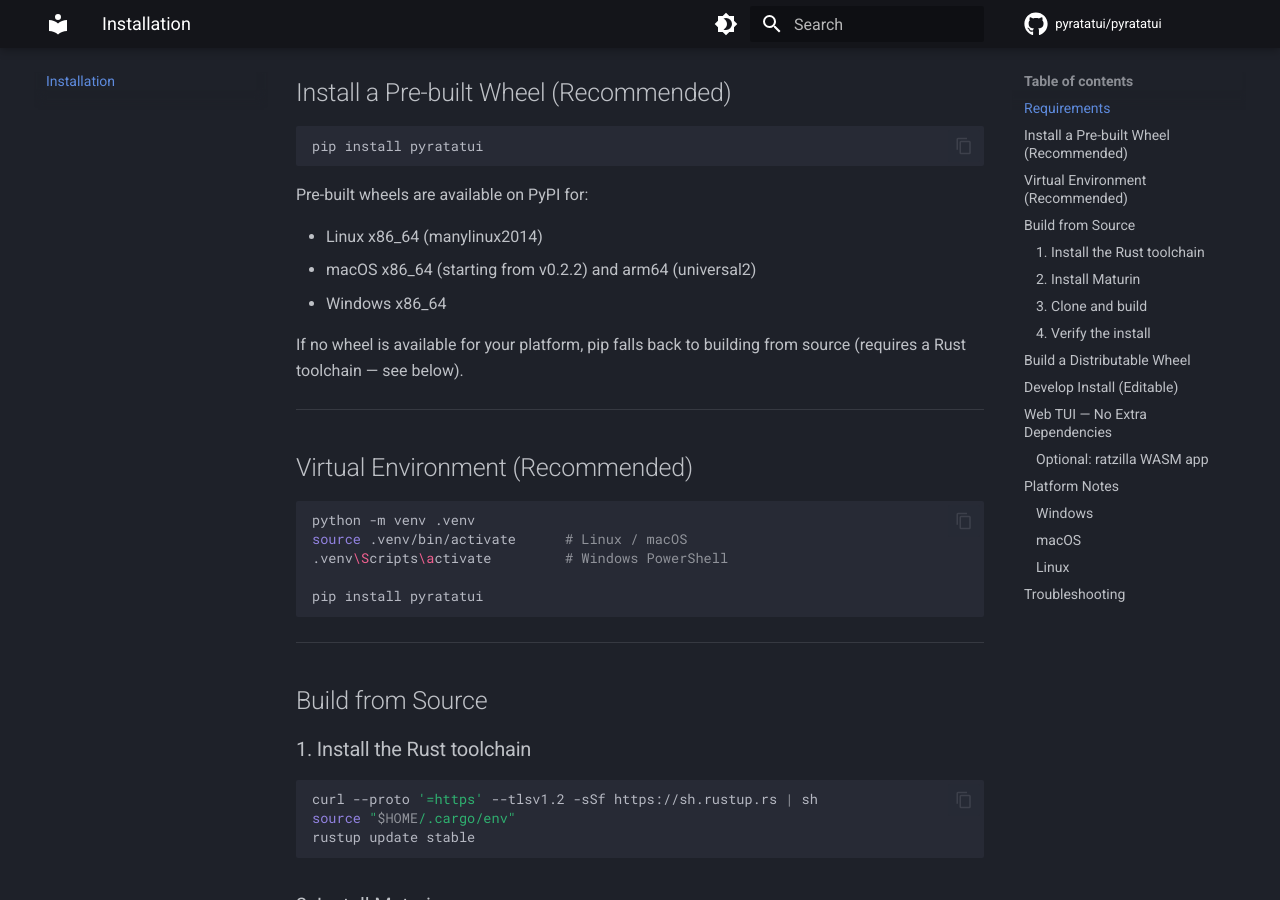
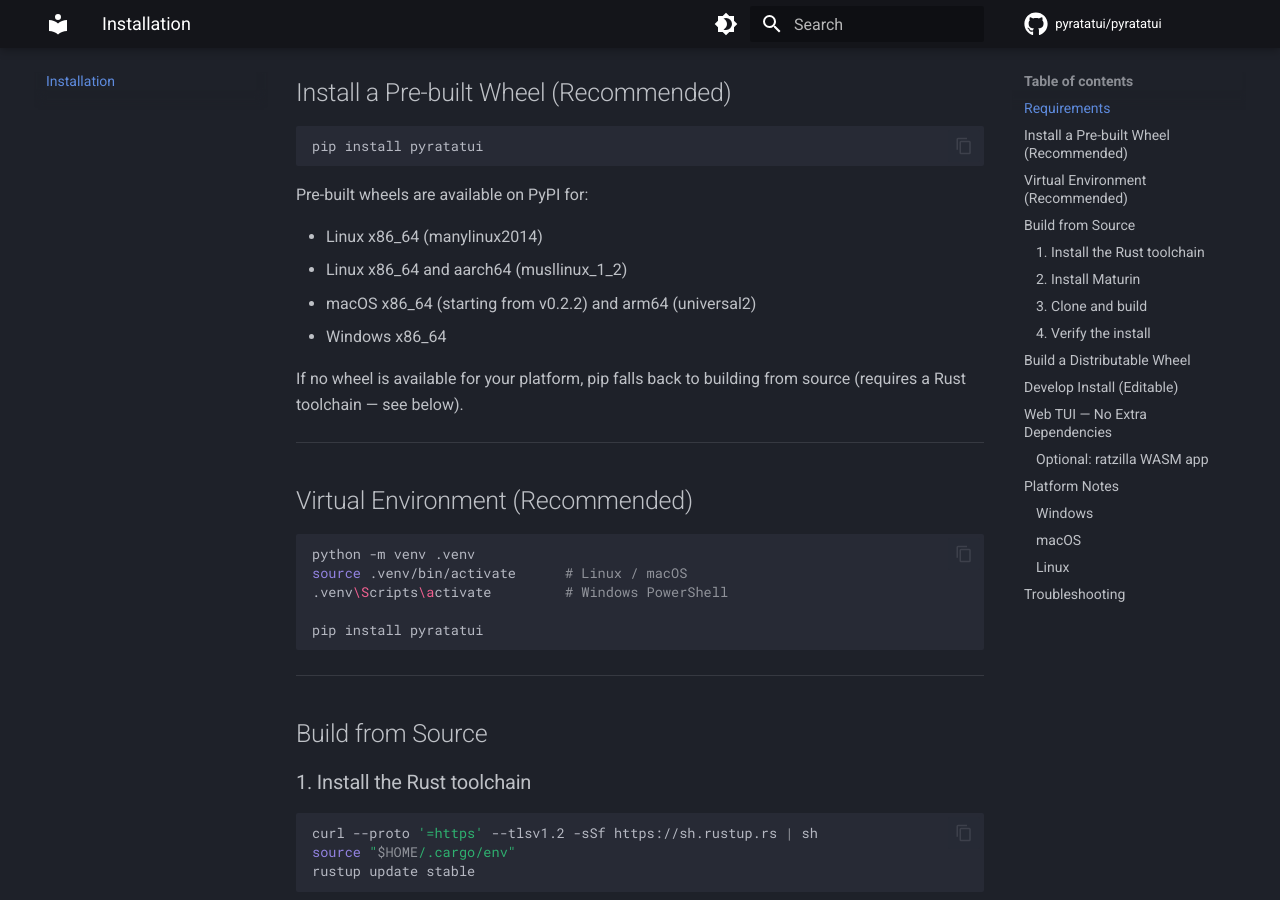
Before and after one commit to leejtrd/pyratatui, an MkDocs documentation site: the page built from docs/installation.md, in a window 1280 px wide and 900 px high, scrolled down 468 px. Built offline with MkDocs 1.6.1 and Material for MkDocs 9.7.7, drawn with Linux system fonts in a browser that asks for light colours; comment, search, counter and statistics services are not loaded.

Commit message:
update target info

```diff
--- a/docs/installation.md
+++ b/docs/installation.md
@@ -19,6 +19,7 @@ pip install pyratatui
 Pre-built wheels are available on PyPI for:
 
 - Linux x86\_64 (manylinux2014)
+- Linux x86\_64 and aarch64 (musllinux\_1\_2)
 - macOS x86\_64 (starting from v0.2.2) and arm64 (universal2)
 - Windows x86\_64
 
```
